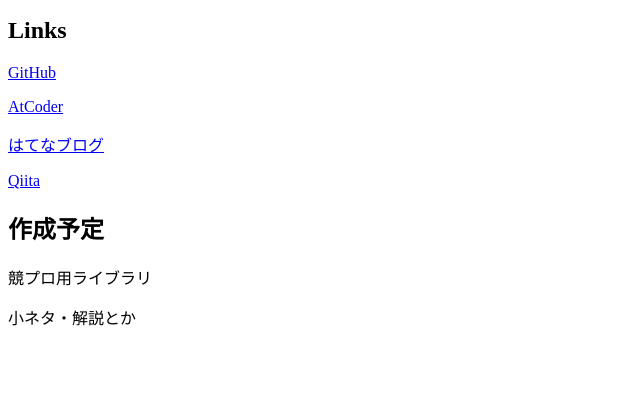
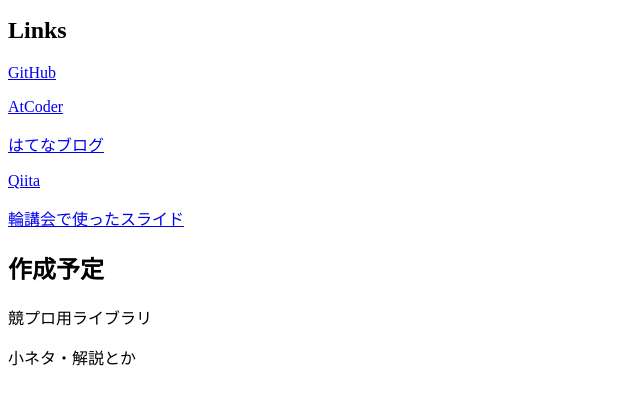
Before and after one commit to Suu0313/Suu0313.github.io, a plain HTML site: page index.html in a window 1280 px wide. Shown: the part 107-512 px from the top of the page, without its empty margins (0-640 px from the left). Drawn offline with Linux system fonts and the light colour scheme.

Commit message:
Update index.html

```diff
--- a/index.html
+++ b/index.html
@@ -12,6 +12,7 @@
   <p><a href="https://atcoder.jp/users/Suu0313" target="_blank">AtCoder</a></p>
   <p><a href="https://suu-0313.hatenablog.com/" target="_blank">はてなブログ</a></p>
   <p><a href="https://qiita.com/Suu0313" target="_blank">Qiita</a></p>
+  <p><a href="https://github.com/Suu0313/JournalClub" target="_blank">輪講会で使ったスライド</a></p>
   <h2>作成予定</h2>
   <p>競プロ用ライブラリ</p>
   <p>小ネタ・解説とか</p>
```
